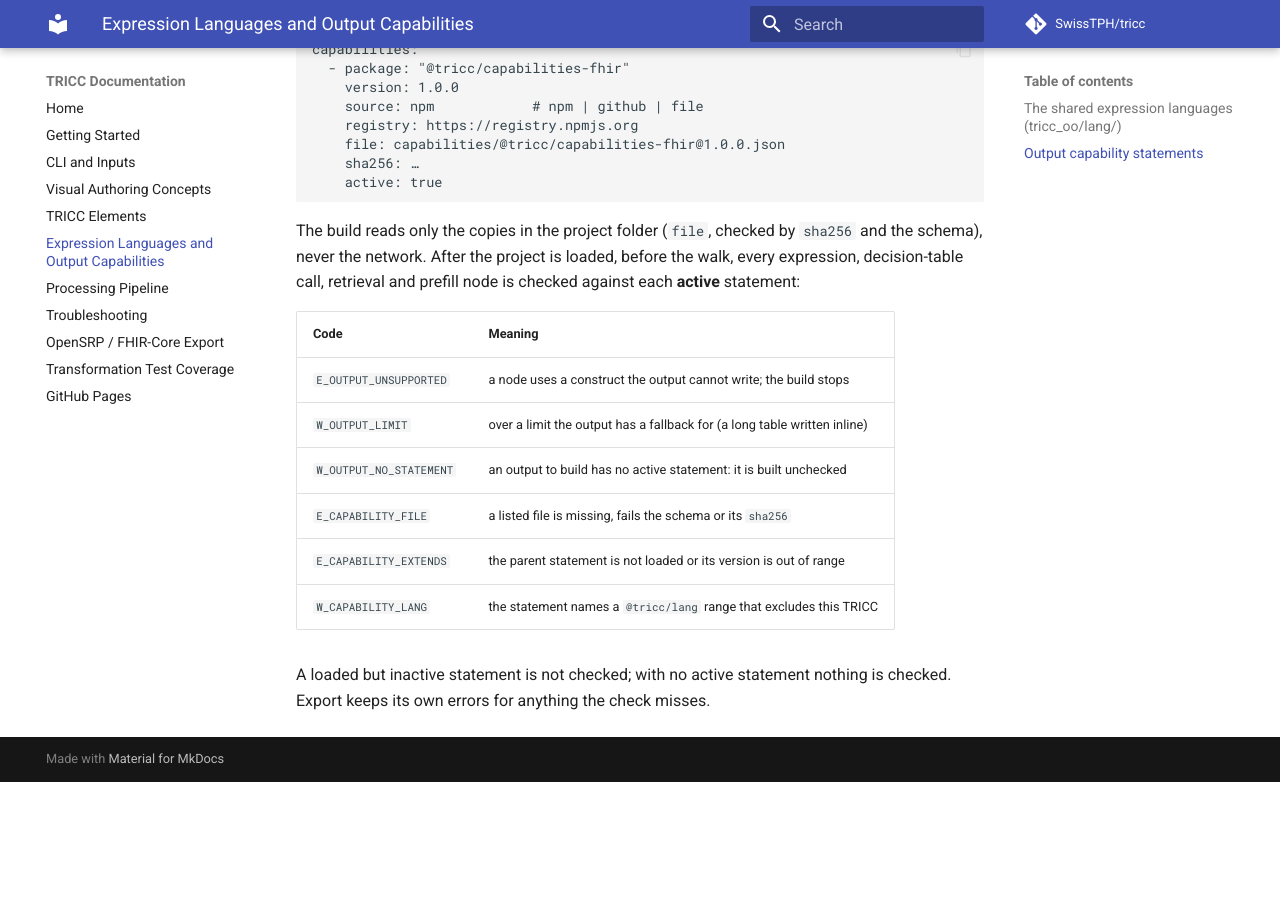
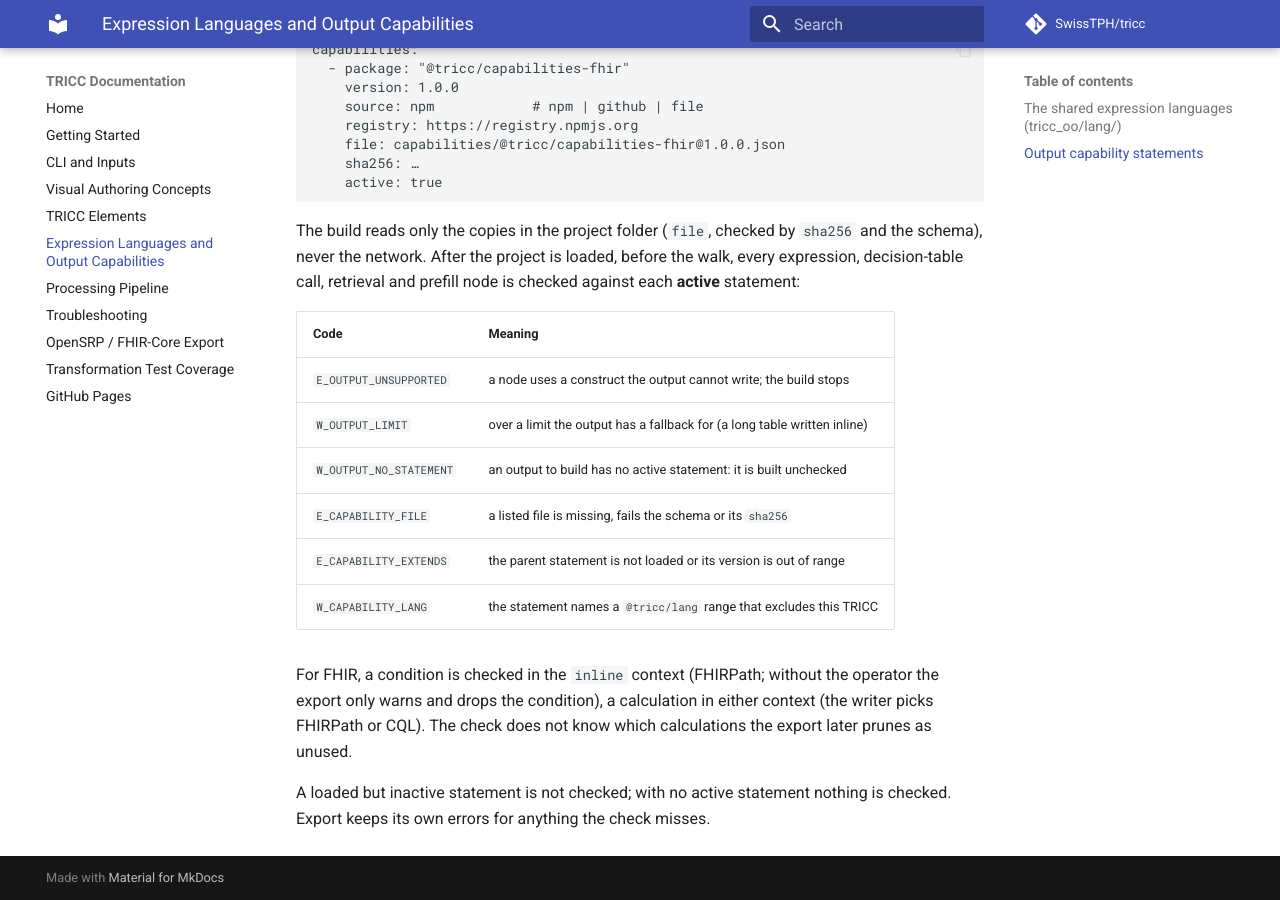
Before and after one commit to SwissTPH/tricc, an MkDocs documentation site: the page built from docs/expression-languages.md, in a window 1280 px wide and 900 px high, scrolled down 1062 px. Built offline with MkDocs 1.6.1 and Material for MkDocs 9.7.7, drawn with Linux system fonts in a browser that asks for light colours; comment, search, counter and statistics services are not loaded; before the commit the page ends 1844 px from its top, so only the background shows below that.

Commit message:
Fix: :bug: capability check: only FHIR conditions are inline; a calculation may be written in CQL (output-capabilities phase 2)
Cross-checking the end-to-end build showed the FHIR writer puts a calculation using Max in CQL,
so requiring the inline context for calculations stopped a build that exports. Conditions
(relevance, applicability, trigger) stay inline: there the export only warns and drops the
enableWhenExpression. The fixture moves Max into a condition; spec §3 and the docs say so.

Co-Authored-By: Claude Opus 5.5 <noreply@anthropic.com>

```diff
--- a/docs/expression-languages.md
+++ b/docs/expression-languages.md
@@ -60,5 +60,9 @@ decision-table call, retrieval and prefill node is checked against each **active
 | `E_CAPABILITY_EXTENDS`  | the parent statement is not loaded or its version is out of range         |
 | `W_CAPABILITY_LANG`     | the statement names a `@tricc/lang` range that excludes this TRICC        |
 
+For FHIR, a condition is checked in the `inline` context (FHIRPath; without the operator the export
+only warns and drops the condition), a calculation in either context (the writer picks FHIRPath
+or CQL). The check does not know which calculations the export later prunes as unused.
+
 A loaded but inactive statement is not checked; with no active statement nothing is checked.
 Export keeps its own errors for anything the check misses.
```
Also changed, not shown: feature/20261125-output-capabilities.md (+4 -1 lines), 3 other files.
